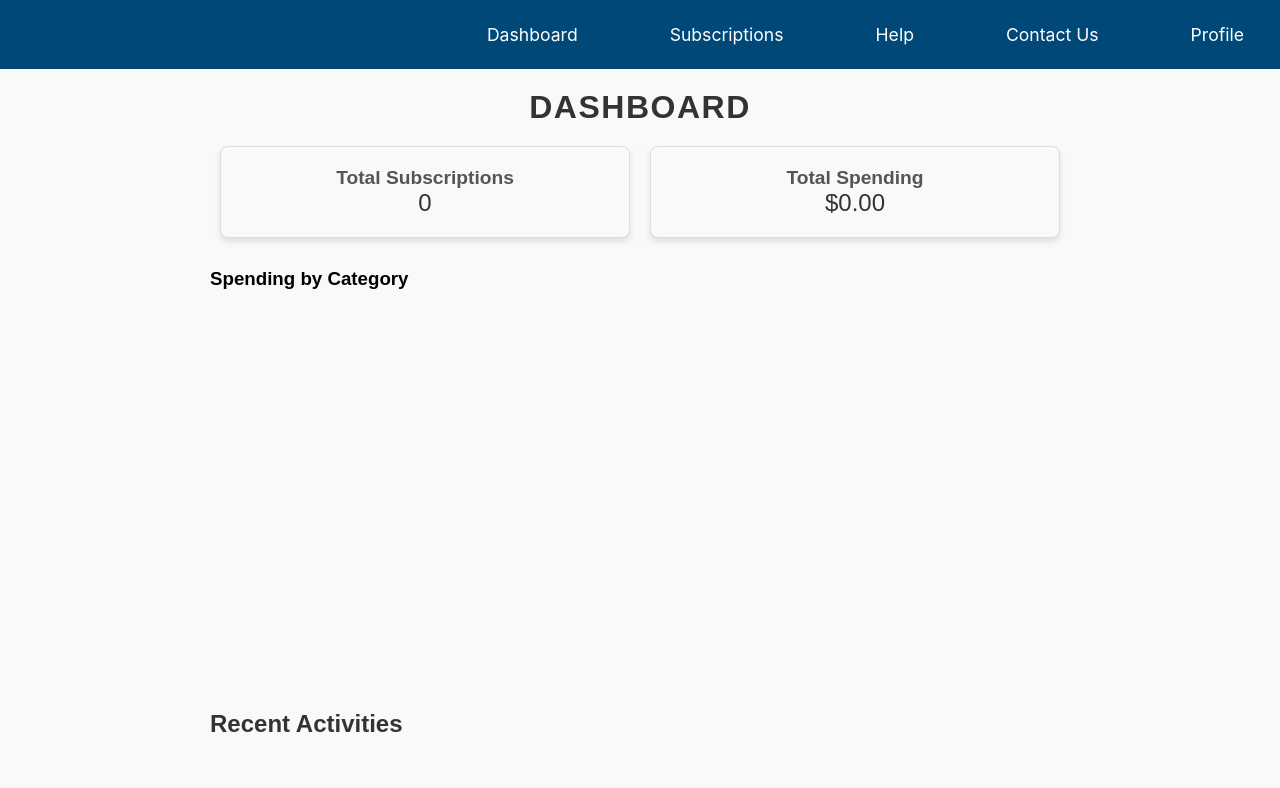
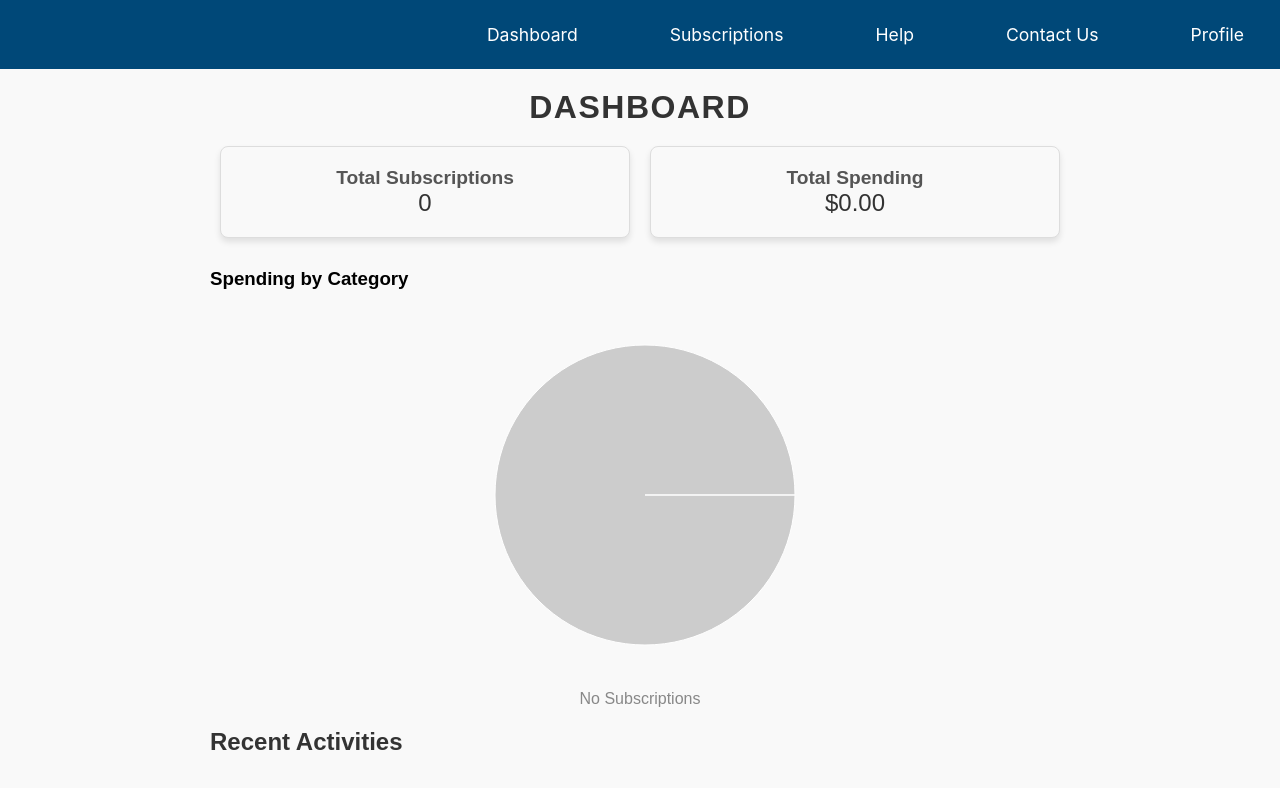
Before and after one commit to iSkewb/BreakFree, a React (Create React App) app in the folder predictive-subscription-tool/: page /dashboard in a window 1280 px wide. Shown: the top 788 px of the page. Built offline with nearby package versions, Linux system fonts and the light colour scheme.

Commit message:
gray pie chart

```diff
--- a/predictive-subscription-tool/src/components/CategoryPieChart.css
+++ b/predictive-subscription-tool/src/components/CategoryPieChart.css
@@ -1,7 +1,12 @@
 .pie-chart-container {
-    display: flex;
-    justify-content: center;
-    align-items: center;
-    width: 100%;
-    height: 100%;
-  }
+  display: flex;
+  flex-direction: column; /* Stack elements vertically */
+  align-items: center; /* Center align the chart and text */
+  text-align: center;
+}
+
+.no-data-message {
+  margin-top: 0px; /* Space between the chart and the message */
+  font-size: 16px;
+  color: #888888; /* Light gray color */
+}
--- a/predictive-subscription-tool/src/components/CategoryPieChart.js
+++ b/predictive-subscription-tool/src/components/CategoryPieChart.js
@@ -4,12 +4,19 @@ import './CategoryPieChart.css'; // Import the CSS file
 
 const CategoryPieChart = ({ data }) => {
   const COLORS = ['#0088FE', '#00C49F', '#FFBB28', '#FF8042', '#FF6384'];
+  const GRAY_COLOR = '#CCCCCC';
+
+  // Check if data is empty or has no meaningful values
+  const hasData = data && data.some((entry) => entry.value > 0);
+
+  // Default data for "No Subscriptions" scenario
+  const defaultData = [{ name: 'No Subscriptions', value: 1 }];
 
   return (
     <div className="pie-chart-container">
       <PieChart width={400} height={400}>
         <Pie
-          data={data}
+          data={hasData ? data : defaultData}
           cx={200}
           cy={200}
           labelLine={false}
@@ -17,13 +24,21 @@ const CategoryPieChart = ({ data }) => {
           fill="#8884d8"
           dataKey="value"
         >
-          {data.map((entry, index) => (
-            <Cell key={`cell-${index}`} fill={COLORS[index % COLORS.length]} />
+          {(hasData ? data : defaultData).map((entry, index) => (
+            <Cell
+              key={`cell-${index}`}
+              fill={hasData ? COLORS[index % COLORS.length] : GRAY_COLOR}
+            />
           ))}
         </Pie>
         <Tooltip />
-        <Legend />
+        {hasData ? <Legend /> : null} {/* Render Legend only if there is data */}
       </PieChart>
+      {!hasData && (
+        <div className="no-data-message">
+          <p>No Subscriptions</p>
+        </div>
+      )}
     </div>
   );
 };
```
